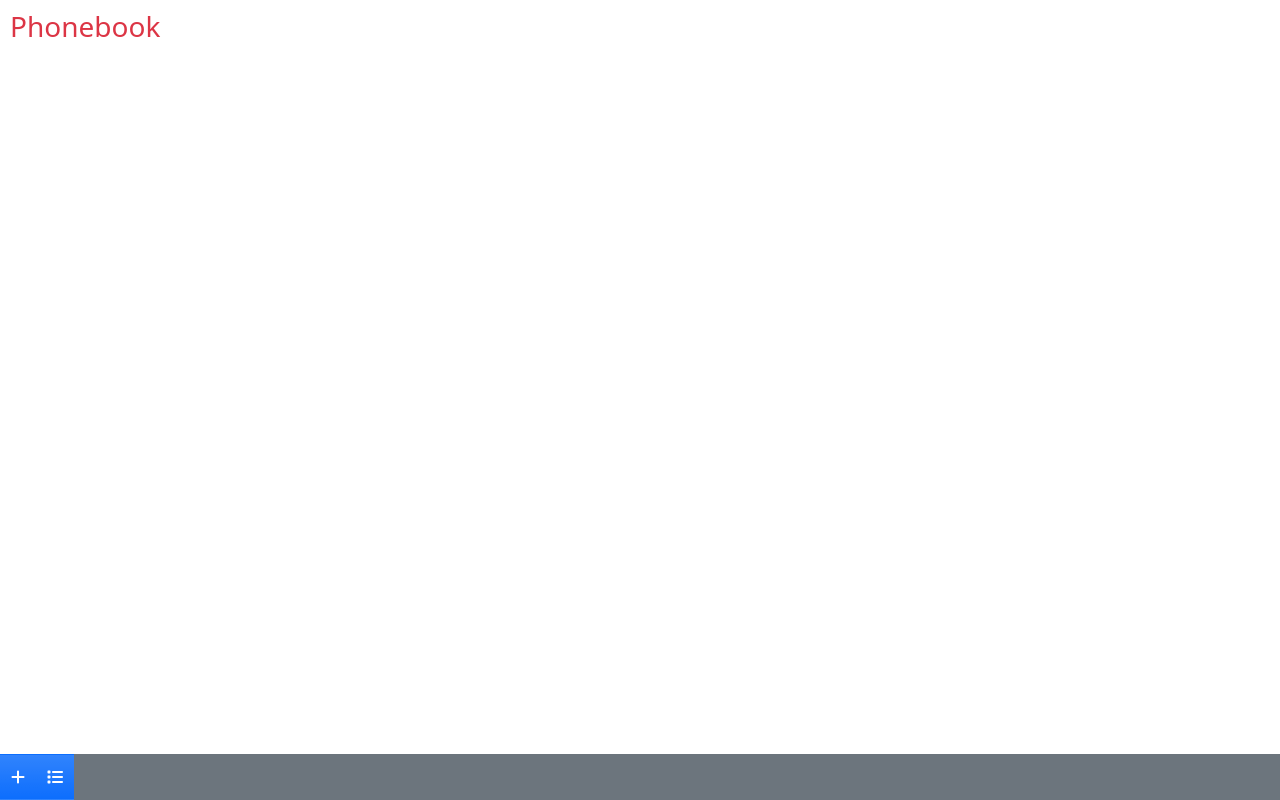
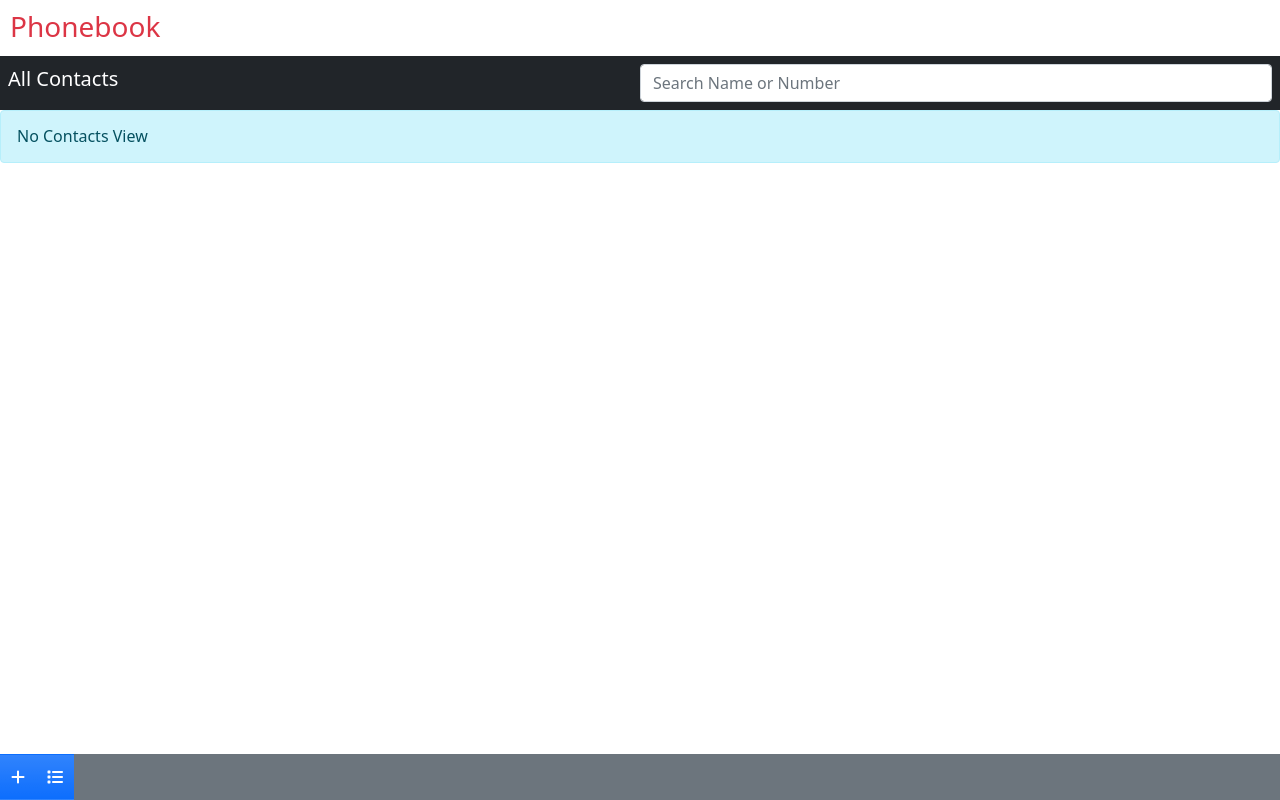
Before and after one commit to Stanley-Metray/new-phonebook, a React (Create React App) app: page /react-phonebook/view-contacts in a window 1280 px wide. Before the commit this address had no page. Built offline with nearby package versions, Linux system fonts and the light colour scheme.

Commit message:
Project completed...

```diff
--- a/src/components/BottomMenu.jsx
+++ b/src/components/BottomMenu.jsx
@@ -12,12 +12,12 @@ const BottomMenu = () => {
         </ul>
         <Routes>
             <Route exact path="/" element={<ViewAllContacts />}>View Contacts</Route>
-            <Route path="/create-contact" element={<CreateContact />} >Create Contact</Route>
-            <Route path="/view-contacts" element={<ViewAllContacts />}>View Contacts</Route>
+            <Route path="/react-phonebook/create-contact" element={<CreateContact />} >Create Contact</Route>
+            <Route path="/react-phonebook/view-contacts" element={<ViewAllContacts />}>View Contacts</Route>
 
 
             // To Edit or update contact, this Route is not a part of BottomMenu
-            <Route path="/edit-contact" element={<EditContact name={""}/>}>View Contacts</Route>
+            <Route path="react-phonebook/edit-contact" element={<EditContact name={""}/>}>View Contacts</Route>
         </Routes>
     </>
 }
```
